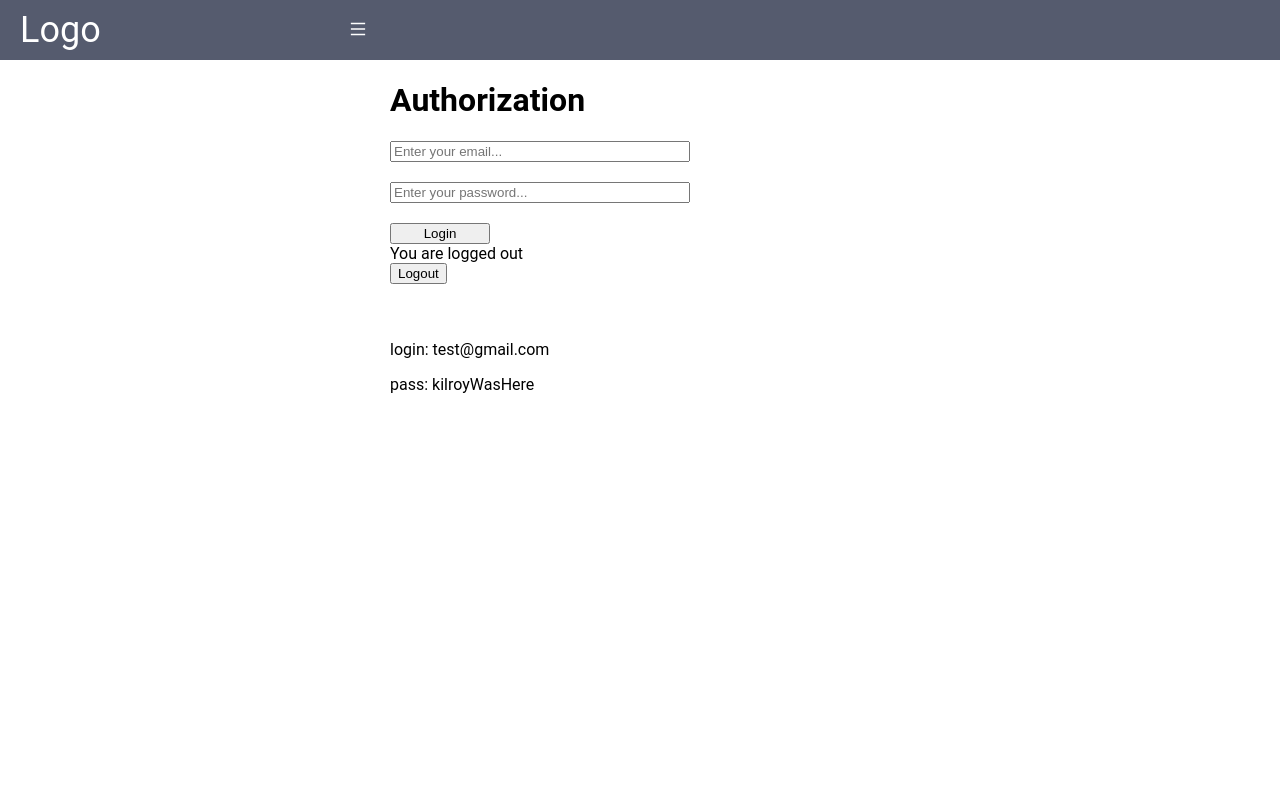
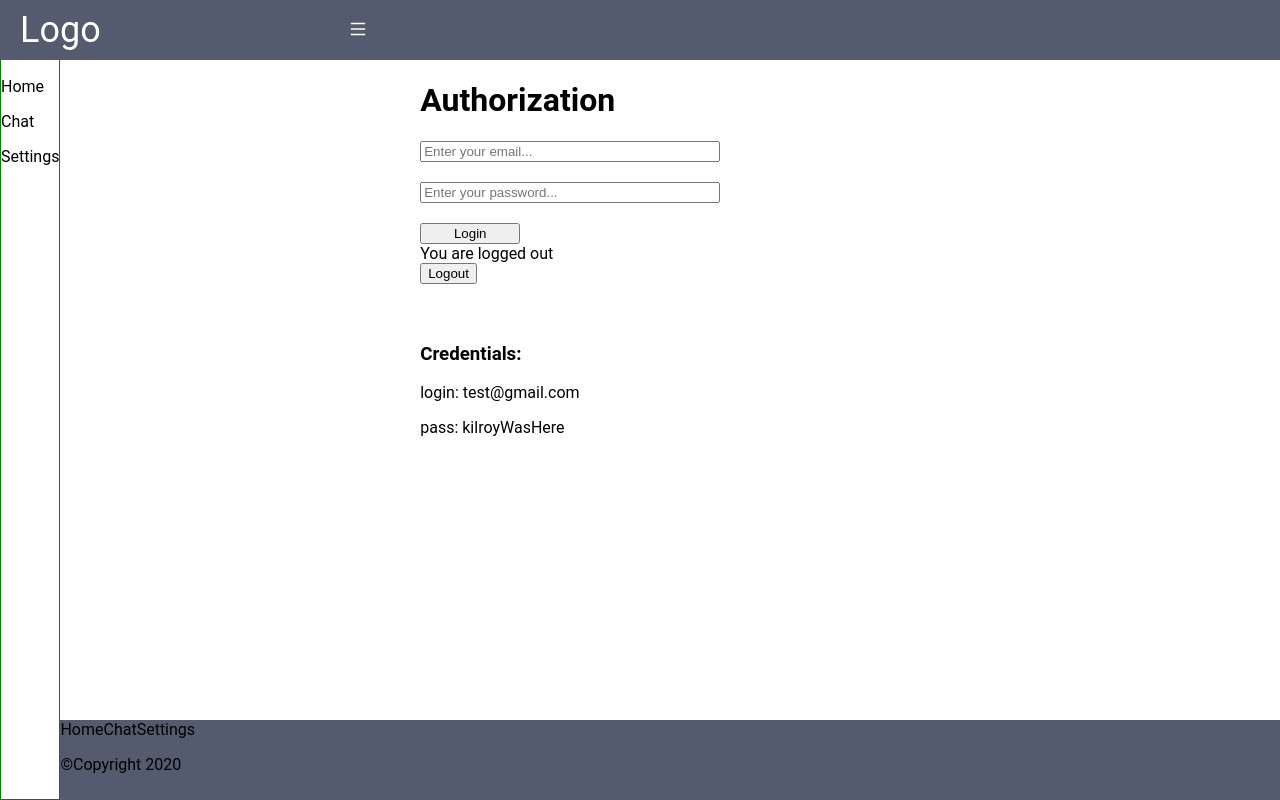
Before and after one commit to anton-sedchenko/login-react.js-test-task, a React (Create React App) app: page /login in a window 1280 px wide. Built offline with nearby package versions, Linux system fonts and the light colour scheme.

Commit message:
sidebar and footer added

```diff
--- a/src/components/app/App.css
+++ b/src/components/app/App.css
@@ -3,6 +3,18 @@ body {
 }
 
 .App {
-    height: 100vh;
+    min-height: 100vh;
     font-family: 'Roboto', sans-serif;
+    display: flex;
 }
+
+.main-content-wrapper {
+    width: 100%;
+    height: auto;
+}
+
+main {
+    height: 100%;
+    padding-bottom: 80px;
+    box-sizing: border-box;
+}
--- a/src/components/app/App.jsx
+++ b/src/components/app/App.jsx
@@ -8,6 +8,8 @@ import SettingsPage from '../../pages/settingsPage/SettingsPage';
 import { Navigate, Route } from 'react-router';
 import Header from '../header/Header';
 import { useSelector } from 'react-redux';
+import SideBar from '../sideBar/SideBar';
+import Footer from '../footer/Footer';
 
 function App() {
     const isUserLogin = useSelector(state => state.isAuth);
@@ -21,6 +23,9 @@ function App() {
     return (
         <div className="App">
             <Header />
+            <SideBar />
+            <div className="main-content-wrapper">
+                <main>
                     <Routes>
                         {
                             isAuth
@@ -36,6 +41,9 @@ function App() {
                         }
                         <Route path="*" element={<Navigate to={isAuth ? "/chat" : "/login"} />} />
                     </Routes>
+                </main>
+                <Footer />
+            </div>
         </div>
     );
 }
--- /dev/null
+++ b/src/components/footer/Footer.css
@@ -0,0 +1,5 @@
+.footer {
+    height: 80px;
+    margin-top: -80px;
+    background-color: #555B6E;
+}
--- /dev/null
+++ b/src/components/footer/Footer.jsx
@@ -0,0 +1,15 @@
+import React from 'react';
+import './Footer.css';
+
+const Footer = () => {
+    return (
+        <footer className="footer">
+            <span>Home</span>
+            <span>Chat</span>
+            <span>Settings</span>
+            <p>&copy;Copyright 2020</p>
+        </footer>
+    );
+};
+
+export default Footer;
--- a/src/components/header/Header.jsx
+++ b/src/components/header/Header.jsx
@@ -1,13 +1,13 @@
 import React from 'react';
 import './Header.css';
 import { MenuOutlined } from '@ant-design/icons';
-import {useSelector} from "react-redux";
+import { useSelector } from 'react-redux';
 
 const Header = () => {
     const userData = useSelector(state => state.currentUser);
 
     return (
-        <div className="header">
+        <header className="header">
             <div className="header__left-side-container">
                 <div className="logo-wrapper">
                     <span className="header__logo">Logo</span>
@@ -30,7 +30,7 @@ const Header = () => {
                         : null
                 }
             </div>
-        </div>
+        </header>
     );
 };
 
--- /dev/null
+++ b/src/components/sideBar/SideBar.css
@@ -0,0 +1,6 @@
+.sideBar-wrapper {
+    width: 60px;
+    height: auto;
+    border: 1px solid green;
+    padding-top: 60px;
+}
--- /dev/null
+++ b/src/components/sideBar/SideBar.jsx
@@ -0,0 +1,14 @@
+import React from 'react';
+import './SideBar.css';
+
+const SideBar = () => {
+    return (
+        <div className="sideBar-wrapper">
+            <p>Home</p>
+            <p>Chat</p>
+            <p>Settings</p>
+        </div>
+    );
+};
+
+export default SideBar;
--- a/src/pages/loginPage/LoginPage.jsx
+++ b/src/pages/loginPage/LoginPage.jsx
@@ -30,6 +30,7 @@ const LoginPage = () => {
                     </button>
                 </div>
                 <div style={{paddingTop: '40px'}}>
+                    <h3>Credentials:</h3>
                     <p>login: test@gmail.com</p>
                     <p>pass: kilroyWasHere</p>
                 </div>
```
Lines whose indentation alone changed are shown as unchanged.
